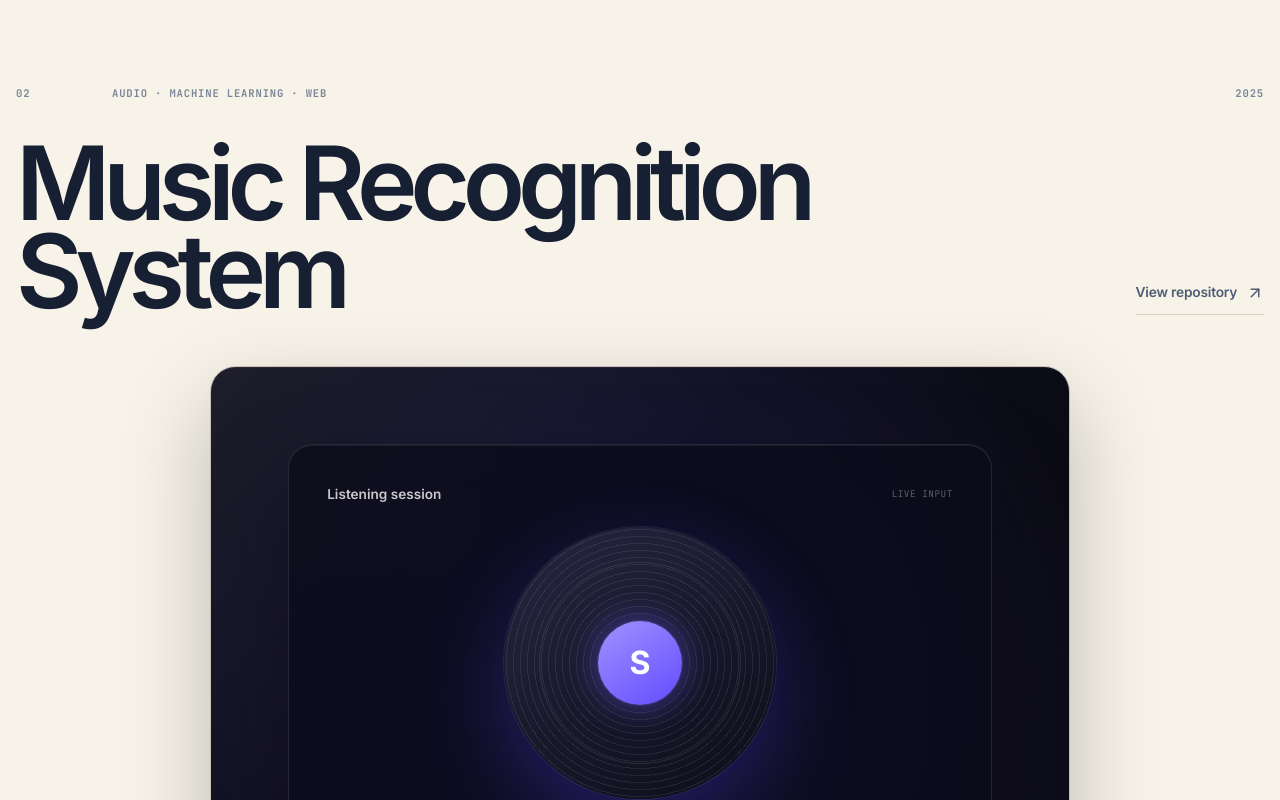
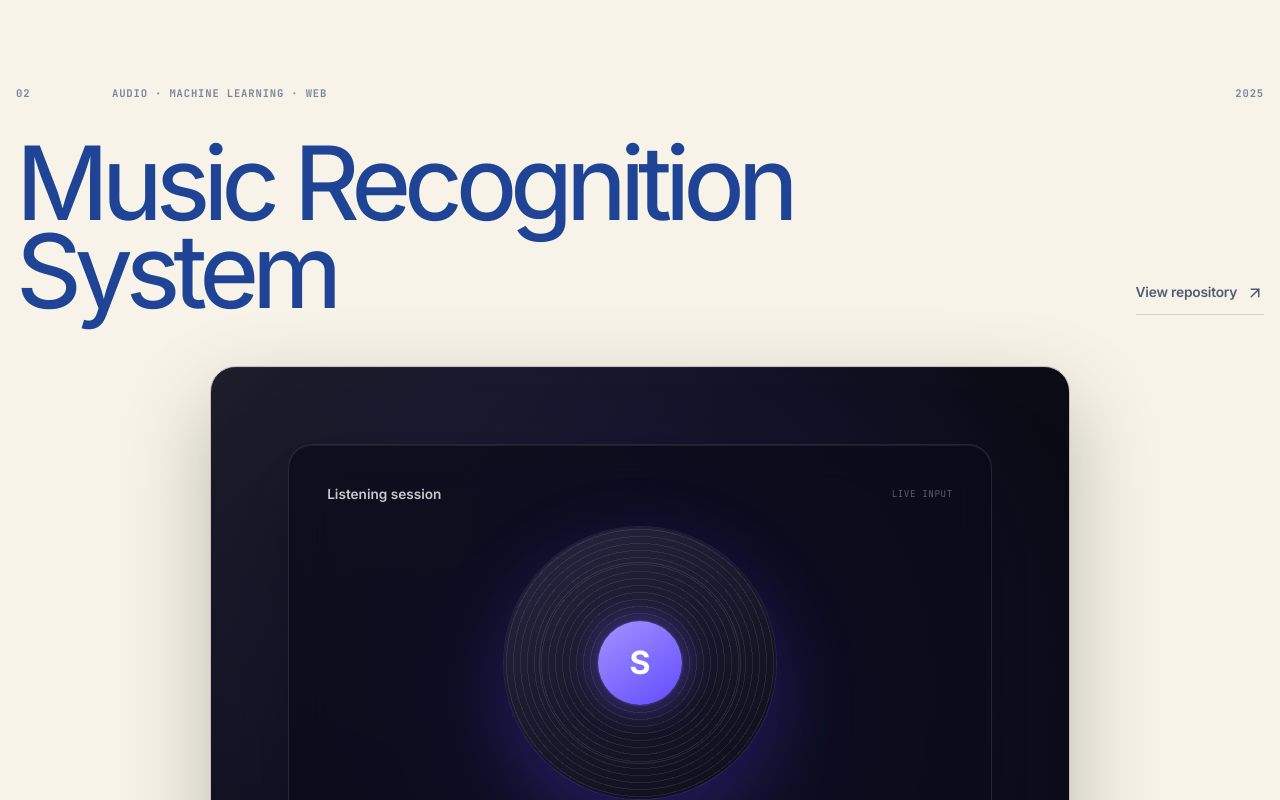
Before and after one commit to icecold009/shaurya-portfolio, a React (Vite) app: page /projects in a window 1280 px wide. Shown: the part 2280-3080 px from the top of the page. Built offline with nearby package versions, Linux system fonts and the light colour scheme.

Commit message:
feat: vary supporting heading emphasis

```diff
--- a/src/components/Projects.css
+++ b/src/components/Projects.css
@@ -113,6 +113,12 @@
     font-weight: 560;
     letter-spacing: -0.07em;
     line-height: 0.92;
+}
+
+.case-study-heading h3.heading-italic {
+    color: color-mix(in srgb, var(--green) 54%, var(--text));
+    font-style: italic;
+    font-weight: 430;
 }
 
 .case-study-heading>a {
--- a/src/components/Projects.jsx
+++ b/src/components/Projects.jsx
@@ -387,7 +387,15 @@ function ProjectCaseStudy({ project }) {
             </div>
 
             <div className="case-study-heading">
-                <h3>{project.title}</h3>
+                <h3
+                    className={
+                        project.number === "02" || project.number === "04"
+                            ? "heading-italic"
+                            : undefined
+                    }
+                >
+                    {project.title}
+                </h3>
 
                 {project.github ? (
                     <a
--- a/src/pages/about/AboutPage.css
+++ b/src/pages/about/AboutPage.css
@@ -382,6 +382,12 @@
     text-transform: uppercase;
 }
 
+.about-editorial__stack-row h2.heading-italic {
+    color: color-mix(in srgb, var(--green) 54%, var(--text-faint));
+    font-style: italic;
+    font-weight: 430;
+}
+
 .about-editorial__stack-row p {
     margin: 0;
 
--- a/src/pages/about/AboutPage.jsx
+++ b/src/pages/about/AboutPage.jsx
@@ -341,7 +341,15 @@ export default function AboutPage() {
                                     className="about-editorial__stack-row"
                                     key={group.label}
                                 >
-                                    <h2>{group.label}</h2>
+                                    <h2
+                                        className={
+                                            group.label === "AI and data"
+                                                ? "heading-italic"
+                                                : undefined
+                                        }
+                                    >
+                                        {group.label}
+                                    </h2>
 
                                     <p>
                                         {group.tools.join(" · ")}
--- a/src/pages/blog/BlogPage.jsx
+++ b/src/pages/blog/BlogPage.jsx
@@ -24,7 +24,7 @@ export default function BlogPage() {
             </div>
 
             <div className="blog-list">
-                {posts.map((post) => (
+                    {posts.map((post, index) => (
                     <article
                         key={post.slug}
                         className="blog-row"
@@ -39,7 +39,13 @@ export default function BlogPage() {
                     >
                         <span className="blog-date">{post.date}</span>
                         <span className="blog-tag">{post.tag}</span>
-                        <h3 className="blog-title">{post.title}</h3>
+                        <h3
+                            className={`blog-title ${
+                                index === 1 ? "heading-italic" : ""
+                            }`}
+                        >
+                            {post.title}
+                        </h3>
                         <p className="blog-excerpt">{post.excerpt}</p>
                     </article>
                 ))}
--- a/src/styles/pages/editorial-pages.css
+++ b/src/styles/pages/editorial-pages.css
@@ -144,6 +144,12 @@
 .blog-title {
     font-weight: 600;
     letter-spacing: -0.025em;
+}
+
+.blog-title.heading-italic {
+    color: color-mix(in srgb, var(--green) 54%, var(--text));
+    font-style: italic;
+    font-weight: 430;
 }
 
 .uses-desc,
```
